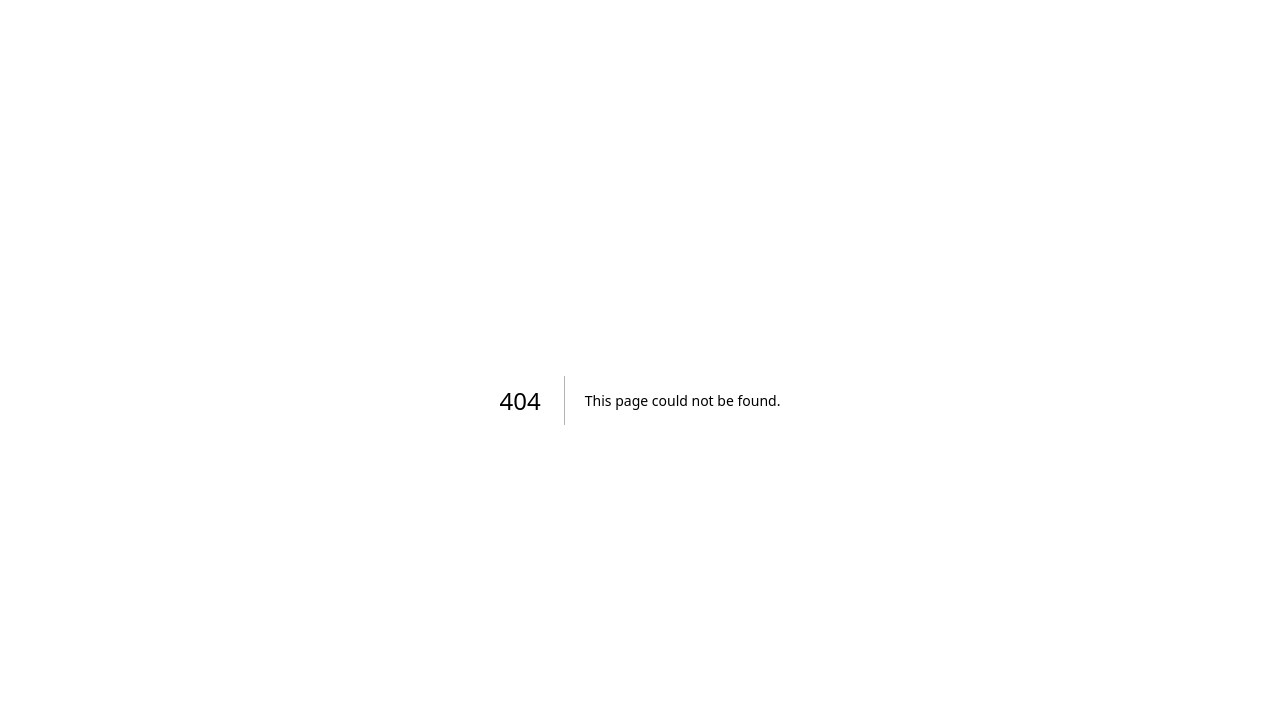
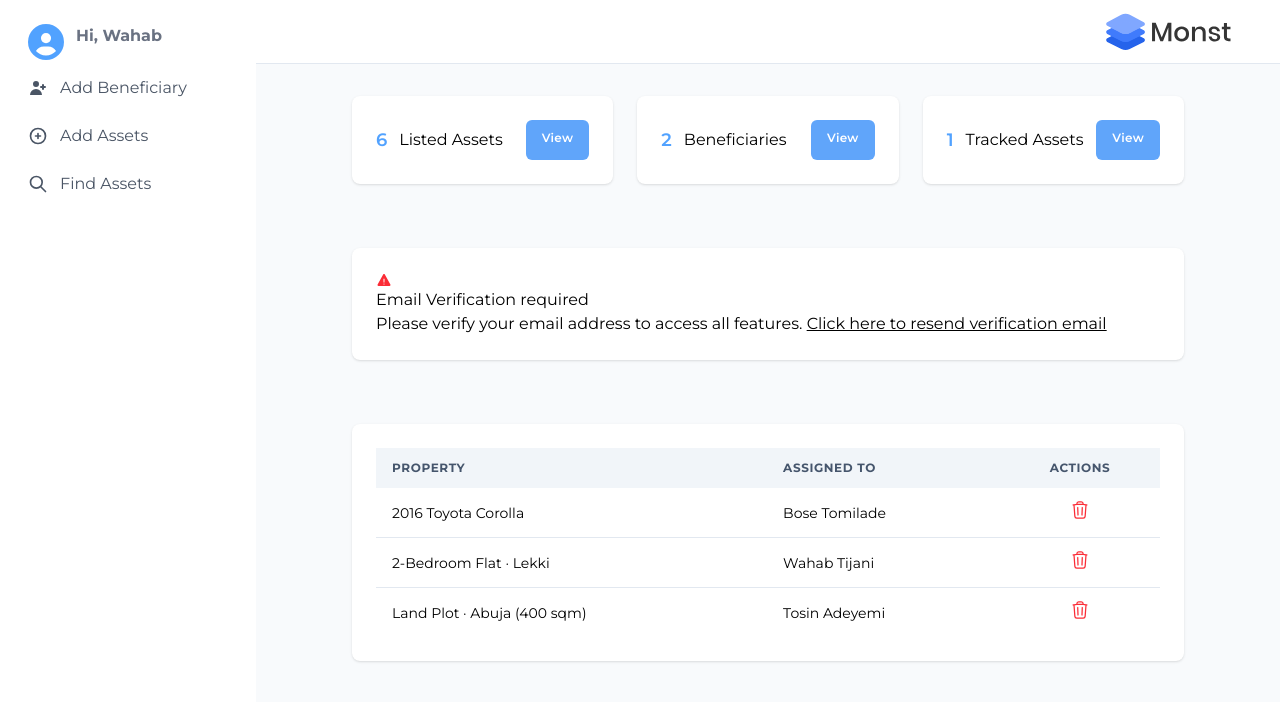
Before and after one commit to milekboy/asset-locka, a Next.js app: page /dashboard in a window 1280 px wide. Before the commit this address had no page. Shown: the top 702 px of the page. Built offline with nearby package versions, Linux system fonts and the light colour scheme.

Commit message:
dashboard

```diff
--- /dev/null
+++ b/src/app/components/DashboardHeader.jsx
@@ -0,0 +1,19 @@
+import Image from "next/image";
+
+export default function DashboardHeader() {
+  return (
+    <header
+      className="fixed top-0 left-0 md:left-[16rem] right-0 h-16
+             bg-white border-b border-slate-200 z-20
+             flex items-center justify-end lg:px-12 px-9"
+    >
+      <Image
+        src="/locka_files/logo.svg"
+        alt="Logo"
+        width={120}
+        height={40}
+        className="h-10 w-auto"
+      />
+    </header>
+  );
+}
--- /dev/null
+++ b/src/app/components/DashboardLayout.jsx
@@ -0,0 +1,19 @@
+import DashboardHeader from "./DashboardHeader";
+import Sidebar from "./Sidebar";
+
+export default function DashboardLayout({ children }) {
+  return (
+    <div className="min-h-screen bg-slate-50 flex">
+      <Sidebar />
+
+      {/* everything that sits to the right of the sidebar */}
+      <div className="flex-1 md:ml-64">
+        {" "}
+        {/* 16 rem = sidebar width */}
+        <DashboardHeader />
+        {/* pt-16 keeps content clear of the header */}
+        <main className="pt-16 p-6 md:p-24 overflow-y-auto">{children}</main>
+      </div>
+    </div>
+  );
+}
--- /dev/null
+++ b/src/app/components/Sidebar.jsx
@@ -0,0 +1,87 @@
+"use client";
+import { useState } from "react";
+import Link from "next/link";
+import {
+  HiOutlineMenu,
+  HiX,
+  HiUserAdd,
+  HiOutlinePlusCircle,
+  HiOutlineSearch,
+} from "react-icons/hi";
+import { FaCircleUser } from "react-icons/fa6";
+
+const links = [
+  { href: "/dashboard/beneficiary", label: "Add Beneficiary", icon: HiUserAdd },
+  {
+    href: "/dashboard/assets/new",
+    label: "Add Assets",
+    icon: HiOutlinePlusCircle,
+  },
+  {
+    href: "/dashboard/assets/find",
+    label: "Find Assets",
+    icon: HiOutlineSearch,
+  },
+];
+
+export default function Sidebar() {
+  const [open, setOpen] = useState(false);
+
+  return (
+    <>
+      {/* mobile hamburger */}
+      <button
+        className="md:hidden fixed top-4 left-4 z-40 text-2xl text-blue-500"
+        onClick={() => setOpen(true)}
+      >
+        <HiOutlineMenu />
+      </button>
+
+      {/* overlay */}
+      {open && (
+        <div
+          className="fixed inset-0 bg-black/30 z-30 md:hidden"
+          onClick={() => setOpen(false)}
+        />
+      )}
+
+      <aside
+        className={`fixed  z-40 h-full w-64 bg-white shadow-lg md:shadow-none
+                    transition-transform duration-300 ease-in-out
+                    ${
+                      open
+                        ? "translate-x-0"
+                        : "-translate-x-full md:translate-x-0"
+                    }`}
+      >
+        {/* mobile close-bar */}
+        <div className="flex items-center justify-between md:hidden p-4">
+          <span className="font-semibold text-xl">Menu</span>
+          <button onClick={() => setOpen(false)} className="text-2xl">
+            <HiX />
+          </button>
+        </div>
+
+        {/* nav links */}
+        <div className="flex gap-3 px-7 mt-6 ">
+          <FaCircleUser className="text-4xl text-blue-400" />
+          <p className="font-extrabold text-gray-500">Hi, Wahab</p>
+        </div>
+        <nav className="mt-2 flex flex-col gap-2 px-4">
+          {links.map(({ href, label, icon: Icon }) => (
+            <Link
+              key={href}
+              href={href}
+              className="flex items-center gap-3 rounded-md px-3 py-2
+                         text-gray-600 hover:bg-blue-100 hover:text-blue-600
+                         transition-colors"
+            >
+              <Icon className="text-xl" />
+              <span className="font-medium">{label}</span>
+            </Link>
+          ))}
+        </nav>
+      </aside>
+    </>
+  );
+}
--- /dev/null
+++ b/src/app/dashboard/page.jsx
@@ -0,0 +1,92 @@
+import DashboardLayout from "../components/DashboardLayout";
+import { HiOutlineTrash } from "react-icons/hi2";
+import Link from "next/link";
+import { IoIosWarning } from "react-icons/io";
+export default function DashboardHome() {
+  const rows = [
+    { property: "2016 Toyota Corolla", assigned: "Bose Tomilade" },
+    { property: "2-Bedroom Flat · Lekki", assigned: "Wahab Tijani" },
+    { property: "Land Plot · Abuja (400 sqm)", assigned: "Tosin Adeyemi" },
+  ];
+
+  return (
+    <DashboardLayout>
+      <div className="grid gap-6 sm:grid-cols-2 lg:grid-cols-3">
+        <div className="bg-white rounded-lg p-6 flex items-center gap-3 shadow-sm">
+          <p className="text-lg text-blue-400 font-semibold">6</p>
+          <span className="font-medium">Listed Assets</span>
+          <Link
+            href="/login"
+            className="btn-primary  hover-up-2 ml-auto  text-center h-10 flex justify-center items-center"
+          >
+            View
+          </Link>
+        </div>
+        <div className="bg-white rounded-lg p-6 flex items-center gap-3 shadow-sm">
+          <p className="text-lg text-blue-400 font-semibold">2</p>
+          <span className="font-medium">Beneficiaries</span>
+          <Link
+            href="/login"
+            className="btn-primary  hover-up-2  ml-auto text-center h-10 flex justify-center items-center"
+          >
+            View
+          </Link>
+        </div>
+        <div className="bg-white rounded-lg p-6 flex items-center gap-3 shadow-sm">
+          <p className="text-lg text-blue-400 font-semibold">1</p>
+          <span className="font-medium">Tracked Assets</span>
+          <Link
+            href="/login"
+            className="btn-primary  hover-up-2  ml-auto text-center h-10 flex justify-center items-center"
+          >
+            View
+          </Link>
+        </div>
+      </div>
+      <div className="bg-white rounded-lg p-6 flex items-center gap-3 shadow-sm mt-16">
+        <div>
+          <p>
+            <IoIosWarning className="text-red-500" /> Email Verification
+            required
+          </p>
+          <p>
+            Please verify your email address to access all features.{" "}
+            <span className="underline cursor-pointer">
+              Click here to resend verification email
+            </span>
+          </p>
+        </div>
+      </div>
+      <div className="bg-white rounded-lg p-6 flex flex-col shadow-sm mt-16">
+        <div className="overflow-x-auto">
+          <table className="min-w-full text-sm">
+            <thead className="bg-slate-100 text-left text-xs font-semibold uppercase tracking-wider text-slate-600">
+              <tr>
+                <th className="py-3 px-4">Property</th>
+                <th className="py-3 px-4">Assigned&nbsp;to</th>
+                <th className="py-3 px-4 text-center">Actions</th>
+              </tr>
+            </thead>
+
+            <tbody className="divide-y divide-slate-200">
+              {rows.map(({ property, assigned }, idx) => (
+                <tr key={idx} className="hover:bg-slate-50">
+                  <td className="py-3 px-4">{property}</td>
+                  <td className="py-3 px-4">{assigned}</td>
+                  <td className="py-3 px-4 text-center">
+                    <button
+                      className="text-red-500 hover:text-red-600 cursor-pointer"
+                      title="Delete"
+                    >
+                      <HiOutlineTrash className="w-5 h-5" />
+                    </button>
+                  </td>
+                </tr>
+              ))}
+            </tbody>
+          </table>
+        </div>
+      </div>
+    </DashboardLayout>
+  );
+}
```
